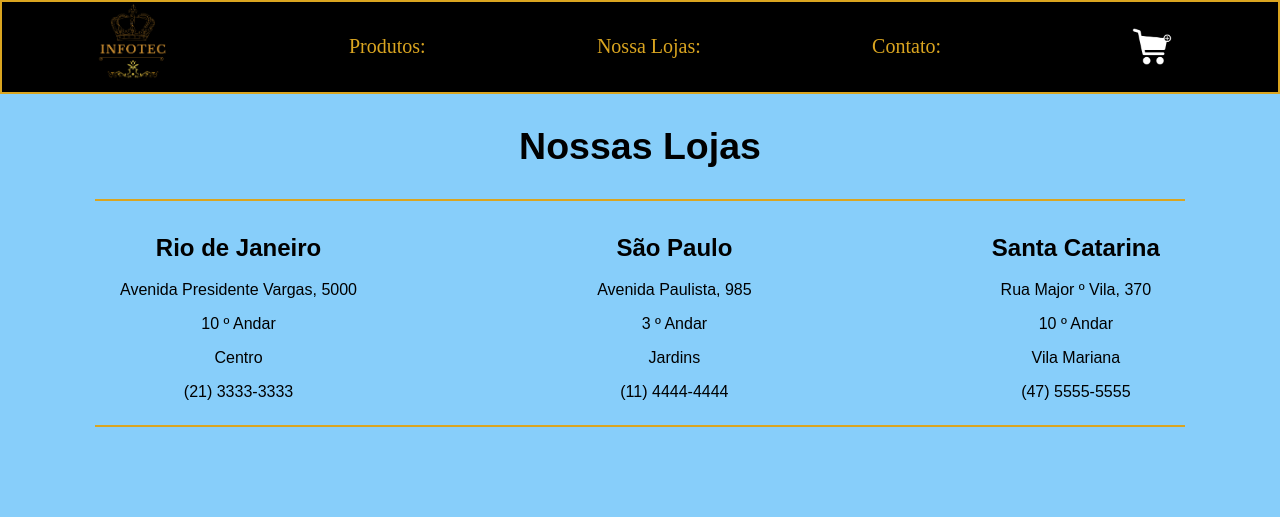
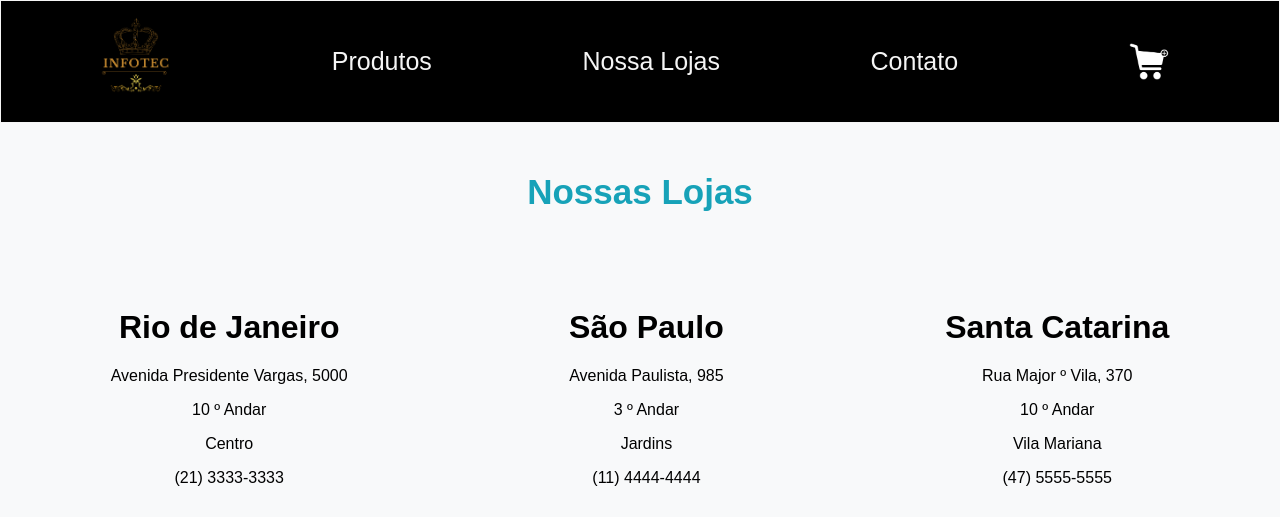
Before and after one commit to yurialvesyamada/InfoTec, a PHP site: page /loja.php in a window 1280 px wide. Shown: the top 517 px of the page. Run offline with PHP 8.4, Linux system fonts and the light colour scheme.

Commit message:
Update All Pages

```diff
--- a/assets/css/estilos.css
+++ b/assets/css/estilos.css
@@ -1,42 +1,51 @@
-      /* Background Principal */
-      .backgroundpadrao {
-            width: 100%;
-            background-color: lightskyblue;
+.allpages {
+      background-color: #f8f9fa;
+      text-align: center;
+      align-items: center;
+      font-family: Arial, Helvetica, sans-serif;
 }
 
-      /* Fim de Background Principal */
-      /* Banners Tela Principal */
-      .imagens_tela_inicial {
-            width: 100%;
-      }
-
-      /* Fim de Banners Tela Principal */
-      /* Barra Superior Geral*/
 .menu {
       display: flex;
       list-style-type: none;
       text-decoration: none;
       justify-content: space-around;
       align-items: center;
-            border: 2px solid goldenrod;
+      border: 1px solid whitesmoke;
       background-color: black;
-            margin: 0;
-            padding: 0%;
+      margin: 0%;
+      padding: 15px;
       font-size: 20px;
 }
 
-      /* Fim de Barra Superior Geral*/
-
-      /* Conteúdo Barra Superior */
-
 .menu a {
-            color: goldenrod;
+      color: whitesmoke;
       text-decoration: double;
+      font-size: 25px;
 }
 
-      /* Fim de Conteúdo Barra Superior*/
+/* Footer */
 
-      /*Ajuste das telas */
+.footer-top {
+      text-align: center;
+      background-color: lightsteelblue;
+      padding: 8%;
+}
+
+.footer {
+      text-align: center;
+      font-size: 20px;
+      color: whitesmoke;
+      background-color: black;
+      padding: 10px;
+}
+
+
+.imagens_tela_inicial {
+      width: 100%;
+}
+
+
 body {
       margin: 0%;
       padding: 0%;
@@ -46,187 +55,106 @@
 
 /*  Pagamento Pag InfoTec*/
 #pagamento {
-            text-align: center;
       font-size: 25px;
-            font-family: fantasy;
       color: black;
 }
 
-      /*  Fim de Pagamento Pag InfoTec*/
-
-      /*  InfoTec ©*/
-      #rodapé {
-            text-align: center;
-            font-size: 20px;
-            font-family: Arial, Helvetica, sans-serif;
-            color: black;
-      }
-
-      /* Fim de InfoTec ©*/
 
 /* Pagina Produtos */
 /* Table Categorias */
 
-      .list_categorias {
-            border: 2px;
-            color: black;
-            font-family: Arial, Helvetica, sans-serif;
+/* list_categorias  = categorias
+   filtro = list*/
+
+.categorias {
       text-align: left;
       display: table;
       width: 20%;
+      background-color: white;
+      margin-top: 15px;
+      height: 35rem;
+      border: solid 1px;
+      border-radius: 5px;
 }
 
-      .filtro {
+.list ul {
       display: table-cell;
-            font-family: Arial, Helvetica, sans-serif;
+      list-style-type: none;
 }
 
-      /* Fim da Table Categorias */
-      /* Produtos */
+.title-list-items {
+      padding-top: 30px;
+      padding-bottom: 30px;
+}
+
+.list-items {
+      padding-bottom: 10px;
+}
+
 
 .produtos {
-            width: 80%;
+      width: 100%;
+      height: 100%;
       display: flex;
       flex-wrap: wrap;
       justify-content: space-around
 }
 
 .box_produtos {
-            width: 20%;
+      width: 25%;
       border: solid 2px;
       padding: 10px;
       margin: 15px;
       box-sizing: border-box;
       box-shadow: 10px 10px 10px grey;
-            border-radius: 30px;
+      border-radius: 10px;
       background-color: white;
-            text-align: center;
 }
 
 .box_produtos img {
-            width: 77%;
-            height: 40%;
+      width: 85%;
       object-fit: cover;
-            border-radius: 5px;
+      padding-top: 5%;
 }
 
-      /* Estrelas Produtos */
-      #stars {
-            width: 90px;
-            height: 15px;
-            text-align: center;
+.description {
+      margin-top: 10%;
 }
 
-      /* Fim de Estrelas Produtos */
-
-      /* Videos Pagina Produtos */
-      .video_intel {
-            width: 500px;
-      }
-
-      #titulos_dos_videos {
-            text-align: center;
-            font-family: Arial, Helvetica, sans-serif;
-            font-size: 20px;
-      }
-
-      #posicao_videos {
-            padding-top: 0px;
-            text-align: center;
-      }
-
-      /*Videos Pagina Produtos*/
-      /*Cards Produtos*/
-      .descricao_dos_produtos {
-
-            font-family: Arial, Helvetica, sans-serif;
-            size: 2;
-            text-align: center;
-      }
-
-      .preco {
-
-            font-family: Arial, Helvetica, sans-serif;
-            size: 5;
-            color: red;
-      }
-
-      /* Fim de Cards Produtos */
-      /* Fim de Pagina Produtos */
-
-
-      /* Pagina Loja */
-
-      .enderecos {
-
+.adress-table {
+      margin-top: 50px;
+      margin-bottom: 50px;
       width: 100%;
       display: flex;
       flex-wrap: wrap;
       justify-content: space-around;
 }
 
-      .colunas_enderecos {
+.contato {
 
-            align-items: center;
-            text-align: center;
-            font-family: Arial, Helvetica, sans-serif
+      font-size: 25px;
 }
 
-      /* Fim de Pagina Loja */
-      /* Pagina Contato */
-      .contato {
-
-            font-family: fantasy;
-            font-size: 25px;
-            text-align: center;
+.titles {
+      padding: 2%;
+      font-size: 35px;
+      color: #17a2b8;
 }
 
-      .titulos_paginas {
-
-            text-align: center;
-            font-family: fantasy;
-            font-size: 25px;
-      }
 
 .formulario_contatos {
 
       color: black;
-            text-align: center;
-            font-family: serif;
       align-content: center;
       margin: auto;
       font-size: 17px;
 
 }
 
-      /* Fim de Pagina Contato */
-
-      #InfoTec {
-
-            text-align: center;
-            color: black;
-            font-size: 35px;
-            font-family: fantasy;
-      }
-
-
-      .linhas2 {
-
-            width: 98%;
-            border-style: solid;
-            border-color: goldenrod;
-            margin-top: 100px;
-            margin-bottom: 100px;
-      }
-
-      #principal {
+.display {
       display: flex;
 }
 
-      #linhas3 {
-            margin-top: 100px;
-            color: goldenrod;
-      }
 
 .carrinho_de_compras {
 
@@ -234,11 +162,6 @@
       display: flex;
 }
 
-      #Style_hr {
-
-            color: goldenrod;
-            border-style: solid;
-      }
 
 /* Inicio dos Cards Tela inicial */
 .card {
@@ -256,16 +179,3 @@
 .card:hover {
       box-shadow: 0 8px 16px 0 black (0, 0, 0, 0.2);
 }
-
-      .lines {
-            border-style: solid;
-            border-color: black;
-            margin-top: 60px;
-      }
-
-      #line {
-            width: 85%;
-            border-style: double;
-            border-color: goldenrod;
-
-      }
--- a/contato.php
+++ b/contato.php
@@ -13,12 +13,8 @@
     }
     ?>
 
- <body class="backgroundpadrao">
  <header>
-         <div class="titulos_paginas">
-             <h2>Contato</h2>
-             <hr id="line">
-             <br>
+     <h1 class="titles">Contato</h1>
  </header>
 
  <main>
--- a/includes/cabecalho.php
+++ b/includes/cabecalho.php
@@ -3,20 +3,17 @@
 
  <head>
      <meta charset="UTF-8">
-     <title>InfoTec</title>
+     <title>InfoTec Old</title>
      <link rel="stylesheet" type="text/css" href="assets\css\estilos.css">
-     <script src="assets\javascript\produtos.js"></script>
  </head>
+ <nav class="menu">
+     <a href="index.php"> <img src="img\novologo.png" alt="InfoTec" width="90px"> </a>
+     <a href="produtos.php">Produtos</a>
+     <a href="loja.php">Nossa Lojas</a>
+     <a href="contato.php">Contato</a>
+     <a href="pedidos.php">
+         <img class="carrinho_de_compras" src="img\carrinho.png" onmouseout="zoom(this)" onmousemove="normal1(this)" title="Carrinho de Compras">
+     </a>
+ </nav>
 
- <body>
-     <!-- Inicio do menu -->
-     <nav class="menu">
-         <a href="index.php"> <img src="img\novologo.png" alt="InfoTec" width="90px"> </a>
-         <a href="produtos.php">Produtos:</a>
-         <a href="loja.php">Nossa Lojas:</a>
-         <a href="contato.php">Contato:</a>
-         <a href="pedidos.php">
-             <img class="carrinho_de_compras" src="img\carrinho.png" onmouseout="zoom(this)" onmousemove="normal1(this)" title="Carrinho de Compras">
-         </a>
-     </nav>
-     <!-- Fim do menu -->
+ <body class="allpages">
--- a/includes/rodape.php
+++ b/includes/rodape.php
@@ -1,14 +1,8 @@
- <!-- Ródape e Formas de pagamento -->
- <div>
-     <footer id="rodapé">
-         <p id="pagamento">Formas de Pagamento: </p>
-         <img src="img/Pagamento.png" width="30%">
-         <hr class="lines">
-         <div id="InfoTec">&copy; InfoTec</div>
-     </footer>
- </div>
- <!-- Ródape e Formas de pagamento -->
+ </body>
+ <footer class="footer">
+     &copy; InfoTec 2021
+ </footer>
 
- </body>
+ <script src="assets/js/produtos.js"></script>
 
  </html>
--- a/index.php
+++ b/index.php
@@ -1,8 +1,6 @@
  <?php require("includes/cabecalho.php"); ?>
 
- <body class="backgroundpadrao">
  <header>
-
      <div class="card">
          <img src="img/core-i9.jpg" alt="cards" style="width:25%">
          <img src="img/ryzen7.jpg" alt="cards" style="width:25%">
--- a/loja.php
+++ b/loja.php
@@ -1,44 +1,38 @@
  <?php require("includes/cabecalho.php"); ?>
 
- <body class="backgroundpadrao">
  <header>
-         <div class="titulos_paginas">
-             <h2>Nossas Lojas</h2>
-             <hr id="line">
+     <h1 class="titles">Nossas Lojas</h1>
  </header>
 
  <main>
-         <div class="enderecos">
-             <div class="colunas_enderecos">
-                 <h2>Rio de Janeiro</h2>
+     <div class="adress-table">
+         <div>
+             <h1>Rio de Janeiro</h1>
              <p>Avenida Presidente Vargas, 5000</p>
              <p>10 &ordm; Andar</p>
              <p>Centro</p>
              <p>(21) 3333-3333</p>
          </div>
 
-             <div class="colunas_enderecos">
-                 <h2>São Paulo</h2>
+         <div>
+             <h1>São Paulo</h1>
              <p>Avenida Paulista, 985</p>
              <p>3 &ordm; Andar</p>
              <p>Jardins</p>
              <p>(11) 4444-4444</p>
          </div>
 
-             <div class="colunas_enderecos">
-                 <h2>Santa Catarina</h2>
+         <div>
+             <h1>Santa Catarina</h1>
              <p>Rua Major &ordm; Vila, 370</p>
              <p>10 &ordm; Andar</p>
              <p>Vila Mariana</p>
              <p>(47) 5555-5555</p>
          </div>
      </div>
-         <hr id="line">
  </main>
-     <img id="img_notebooks" src="img/amd.back.webp">
-     <br><br><br><br><br><br>
-     <br><br><br>
+
  <img id="img_notebooks" src="img/corei9_banner.png" width="100%">
 
 
-     <?php require("includes/rodape.php");?>
+ <?php require("includes/rodape.php"); ?>
--- a/pedidos.php
+++ b/pedidos.php
@@ -4,11 +4,9 @@
  <!-- Conexões com PHP -->
 
  <header>
-     <div class="titulos_paginas">
-         <h2>Pedidos</h2>
-     </div>
+     <h1 class="titles">Pedidos</h1>
  </header>
- <hr id="line">
+
  <div class="formulario_contatos">
      <form method="post" action="">
          <h2>Dados Pessoais</h2>
```
Also changed, not shown: includes/conexao.php (+2 -5 lines), produtos.php (+22 -47 lines), assets/js/produtos.js (renamed from assets/javascript/produtos.js), img/amd.back.webp (deleted), img/avaliacoes.png (renamed from img/stars1.png), img/i9-back.jpg (renamed from img/i9 back.jpg). Lines whose indentation alone changed are shown as unchanged.
